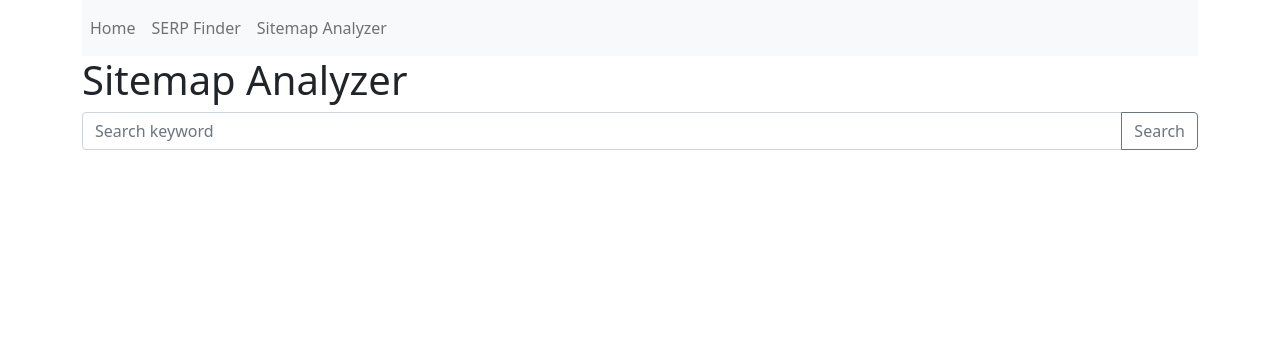
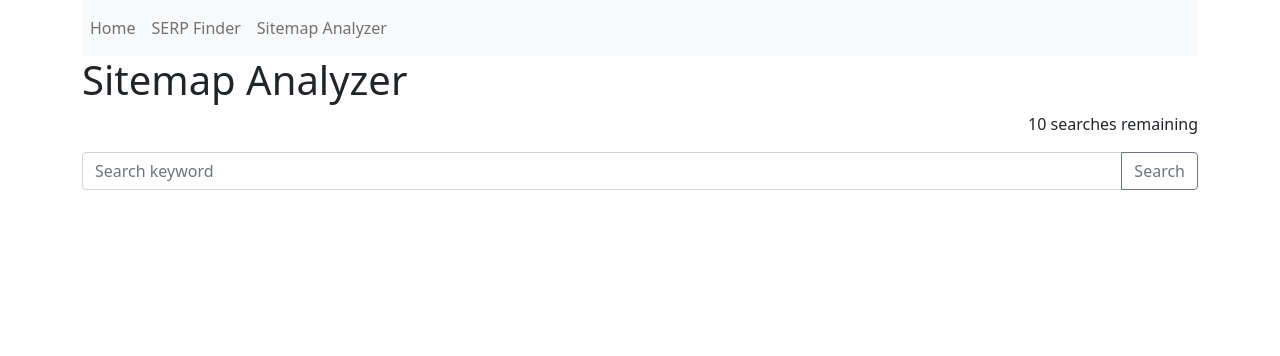
Before and after one commit to gbessoni/seo-tool, a Flask app: page /sitemap-analyzer in a window 1280 px wide. Shown: the top 356 px of the page. Run offline with Flask 2, Linux system fonts and the light colour scheme; a database or web service that is not in the repository returns one stand-in record (values such as "Sample title"); data that the repository does not hold is empty.

Commit message:
Add indicators for search in progress and API limits

```diff
--- a/serptool/app.py
+++ b/serptool/app.py
@@ -28,14 +28,28 @@ def home():
 
 @app.route("/serp-finder")
 def serp_finder():
+    serp_info = serpapi.get_account_info()
     query = request.args.get('query')
 
-    if not query:
+    search_calls_remaining = serpapi.get_currently_remaining_searches(serp_info)
+    # 11 - 10 mandatory + 1 backup
+    searches_remaining = search_calls_remaining // 11
+
+    if not query or not searches_remaining:
         return render_template(
             'serp_finder.html',
+            searches_remaining=searches_remaining,
         )
 
-    serp_results = serpapi.search(query, 100)
+    try:
+        serp_results = serpapi.search(query, 100)
+    except serpapi.APILimitsReached as e:
+        return render_template(
+            'serp_finder.html',
+            searches_remaining=searches_remaining,
+            error=str(e),
+        )
+
     domain_results = serpapi.extract_domains_from_results(serp_results)
 
     report = []
@@ -48,6 +62,7 @@ def serp_finder():
     return render_template(
         'serp_finder.html',
         report=report,
+        searches_remaining=searches_remaining,
     )
 
 
@@ -81,14 +96,28 @@ def check_domain():
 
 @app.route("/sitemap-analyzer")
 def sitemap_analyzer():
+    serp_info = serpapi.get_account_info()
     query = request.args.get('query')
 
-    if not query:
+    search_calls_remaining = serpapi.get_currently_remaining_searches(serp_info)
+    # 4 - 3 mandatory + 1 backup
+    searches_remaining = search_calls_remaining // 4
+
+    if not query or not searches_remaining:
         return render_template(
             'sitemap_analyzer.html',
+            searches_remaining=searches_remaining,
         )
 
-    serp_results = serpapi.search(query, 30)
+    try:
+        serp_results = serpapi.search(query, 30)
+    except serpapi.APILimitsReached as e:
+        return render_template(
+            'sitemap_analyzer.html',
+            searches_remaining=searches_remaining,
+            error=str(e),
+        )
+
     domain_results = serpapi.extract_domains_from_results(serp_results)
 
     report = []
@@ -101,6 +130,7 @@ def sitemap_analyzer():
     return render_template(
         'sitemap_analyzer.html',
         report=report,
+        searches_remaining=searches_remaining,
     )
 
 
--- a/serptool/serpapi.py
+++ b/serptool/serpapi.py
@@ -1,3 +1,4 @@
+import requests
 import asyncio
 from urllib.parse import urlencode, urlparse
 
@@ -6,7 +7,33 @@ import aiohttp
 import config
 
 
+class APILimitsReached(Exception):
+    pass
+
+
+def get_account_info():
+    url = 'https://serpapi.com/account?api_key={}'.format(config.SERP_API_KEY)
+    response = requests.get(url)
+    return response.json()
+
+
+def get_currently_remaining_searches(account_info):
+    hour_searches_left = (
+        account_info['account_rate_limit_per_hour'] -
+        account_info['this_hour_searches']
+
+    )
+    return min([
+        account_info['plan_searches_left'],
+        account_info['total_searches_left'],
+        hour_searches_left,
+    ])
+
+
 def _extract_results(data):
+    if 'error' in data:
+        raise APILimitsReached(data['error'])
+
     results = data['organic_results']
     # Let's sort to be on the safe side
     results = sorted(results, key=lambda x: x['position'])
@@ -62,10 +89,10 @@ async def perform_search(query, target_amount, start_page=None):
     ]
 
     async with aiohttp.ClientSession() as session:
-        all_pages = await _fetch_all(session, urls)
+        responses = await _fetch_all(session, urls)
 
     results = []
-    for page in all_pages:
+    for page in responses:
         page_results = _extract_results(page)
         results.extend(page_results)
 
@@ -92,8 +119,7 @@ async def perform_search(query, target_amount, start_page=None):
 
 
 def search(query, target_amount):
-    results = asyncio.run(perform_search(query, target_amount))
-    return results
+    return asyncio.run(perform_search(query, target_amount))
 
 
 def extract_domains_from_results(results):
--- a/serptool/templates/sitemap_analyzer.html
+++ b/serptool/templates/sitemap_analyzer.html
@@ -9,11 +9,32 @@
 <h1>Sitemap Analyzer</h1>
 
 <form>
+    <p style="text-align: right; {% if not searches_remaining %}color:red{% endif %}">
+        {{ searches_remaining }} searches remaining
+    </p>
     <div class="input-group mb-3">
-        <input type="text" class="form-control" placeholder="Search keyword" name="query">
-        <button class="btn btn-outline-secondary" type="submit">Search</button>
+        <input type="text" class="form-control"
+               {% if not searches_remaining %}
+                    disabled
+                {% endif %}
+               placeholder="Search keyword" name="query">
+        <button class="btn btn-outline-secondary"
+                {% if not searches_remaining %}
+                    disabled
+                {% else %}
+                    onclick="$('.search-spinner').show()"
+                {% endif %}
+                type="submit">
+            <span class="search-spinner spinner-border spinner-border-sm"
+                  style="display:none"></span>
+            Search
+        </button>
     </div>
 </form>
+
+{% if error %}
+<p style="color: red; text-align: center">{{ error }}</p>
+{% endif %}
 
 {% if report %}
 <hr>
```
Also changed, not shown: serptool/templates/serp_finder.html (+20 -2 lines).
